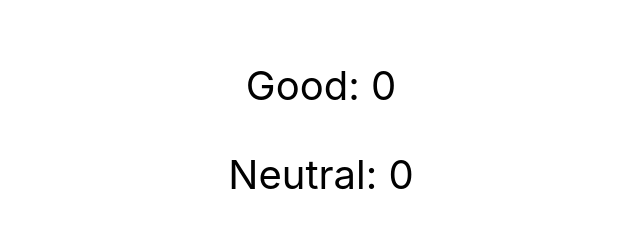
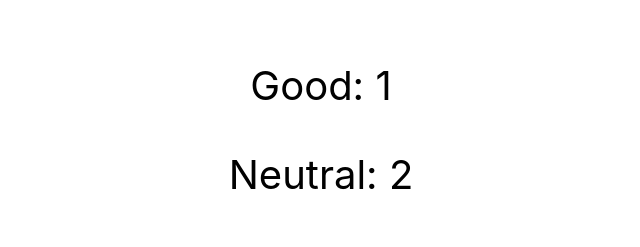
Before and after one commit to Volodymyr-Mospan/goit-react-hw-02-feedback, a React (Create React App) app: page / in a window 1280 px wide. Shown: the part 269-516 px from the top of the page, without its empty margins (319-959 px from the left). Built offline with nearby package versions, Linux system fonts and the light colour scheme.

Commit message:
adds button logic

```diff
--- a/src/components/Feedback/Feedback.js
+++ b/src/components/Feedback/Feedback.js
@@ -2,19 +2,46 @@ import React, { Component } from 'react';
 
 export default class Feedback extends Component {
   state = {
-    good: 0,
-    neutral: 0,
-    bad: 0,
+    good: 1,
+    neutral: 2,
+    bad: 30,
+  };
+
+  addFeedbackStatus = e => {
+    const targetName = e.target.name;
+    console.log(this.state[targetName]);
+    //   this.setState(() => {
+    //       this.state[targetName];
+    //   })
   };
 
   render() {
     return (
       <>
         <b>Please leave feedback</b>
+
         <div>
-          <button>Good</button>
-          <button>Neutral</button>
-          <button>Bad</button>
+          <button
+            type="button"
+            name="good"
+            onClick={e => this.addFeedbackStatus(e)}
+          >
+            Good
+          </button>
+          <button
+            type="button"
+            name="neutral"
+            onClick={e => this.addFeedbackStatus(e)}
+          >
+            Neutral
+          </button>
+          <button
+            type="button"
+            name="bad"
+            onClick={e => this.addFeedbackStatus(e)}
+          >
+            Bad
+          </button>
         </div>
 
         <h2>Statistics</h2>
```
